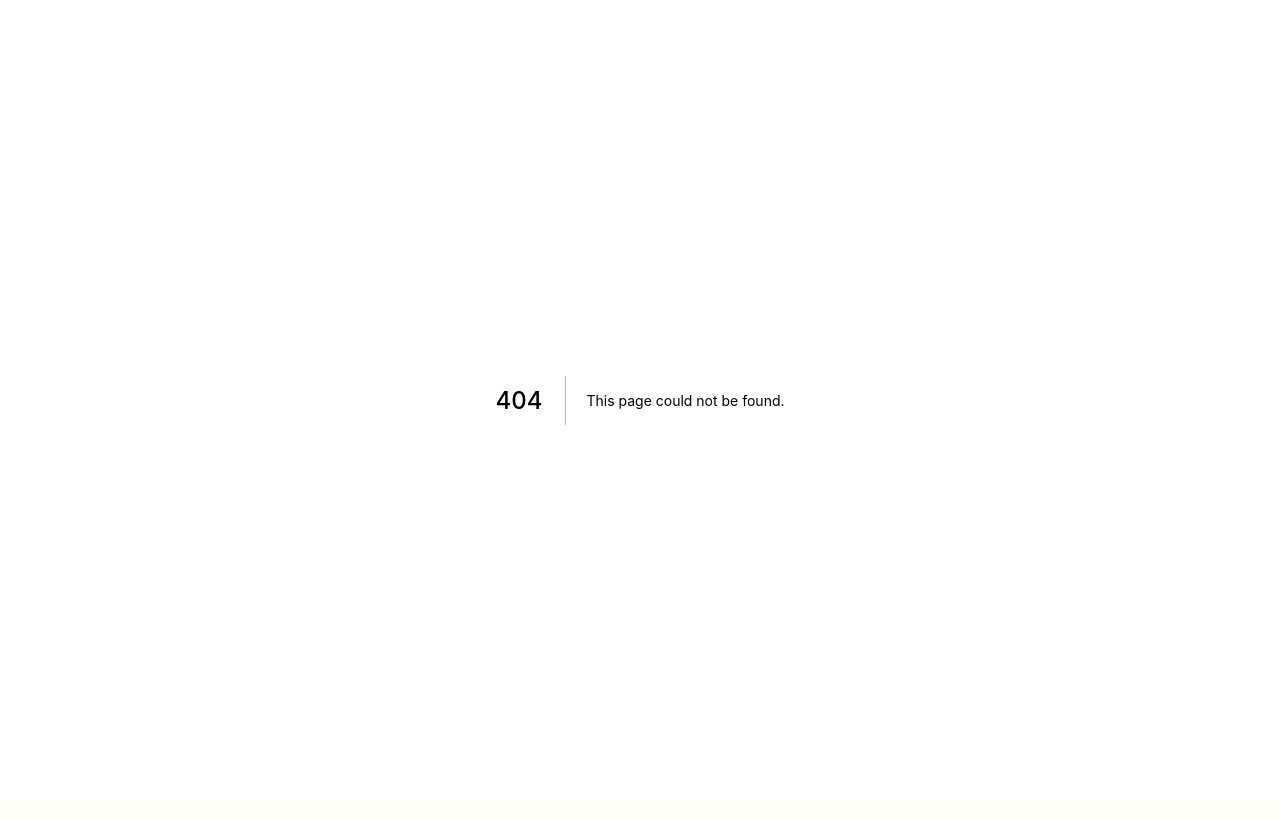
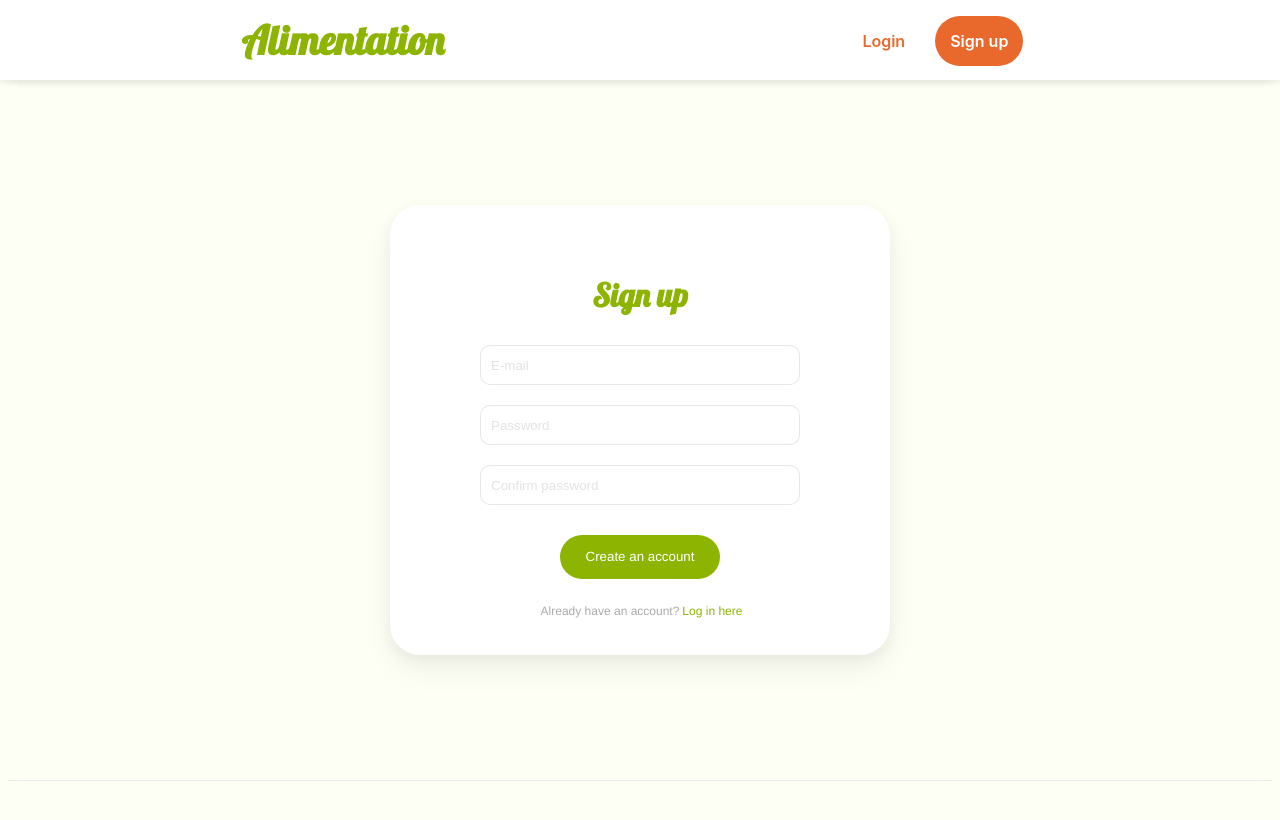
Before and after one commit to garlicgarrison/alimentation, a Next.js app: page /signup in a window 1280 px wide. Before the commit this address had no page. Shown: the top 820 px of the page. Built offline with nearby package versions, Linux system fonts and the light colour scheme.

Commit message:
Signin page not used

```diff
--- /dev/null
+++ b/pages/signup.tsx
@@ -0,0 +1,58 @@
+import Head from 'next/head'
+import styles from '../styles/Signup.module.scss'
+import React, { useEffect, useState } from 'react'
+import firebase from '../firebase/config'
+import "firebase/firestore"
+import Link  from 'next/link';
+
+import Layout from '../components/layouts/Layout'
+
+export default function Signup() {
+
+  return (
+    <div className={styles.container}>
+      <Head>
+        <title>Alimentation-Log in</title>
+        <link rel="icon" href="/favicon.ico" />
+      </Head>
+
+      <main className={styles.main}>
+        <div className={styles.input_container}>
+          <h1>Sign up</h1>
+
+          <div className={styles.input_area}>
+            <div>
+              <input className={styles.field_input} placeholder="E-mail" />
+              <input className={styles.field_input} placeholder="Password" />
+              <input className={styles.field_input} placeholder="Confirm password" />
+            </div>
+
+            <Link href={{pathname: '/userInfo'}}>
+              <button className={styles.submit_button}>
+                {/*Navigate to userinfo*/}
+                <p>Create an account</p>
+              </button>
+            </Link>
+
+            <div className={styles.signup_issue}>
+              <div className={styles.issues}>
+                <p>Already have an account?</p>
+                <div className={styles.issue_link}>
+                  <Link href={{pathname: "/login"}}>Log in here</Link>
+                </div>
+              </div>
+            </div>
+          </div>
+
+        </div>
+      </main>
+
+
+      <footer className={styles.footer}>
+
+      </footer>
+    </div>
+  )
+}
+
+Signup.getLayout = page => <Layout>{page}</Layout>
--- /dev/null
+++ b/styles/Signup.module.scss
@@ -0,0 +1,173 @@
+@import "./utils.scss"
+;.container {
+  min-height: 100vh;
+  padding: 0 0.5rem;
+  display: flex;
+  flex-direction: column;
+  justify-content: center;
+  align-items: center;
+}
+
+.main {
+  flex: 1;
+  display: flex;
+  flex-direction: column;
+  justify-content: center;
+  align-items: center;
+}
+
+.footer {
+  width: 100%;
+  height: 100px;
+  border-top: 1px solid #eaeaea;
+  display: flex;
+  justify-content: center;
+  align-items: center;
+}
+
+.footer img {
+  margin-left: 0.5rem;
+}
+
+.footer a {
+  display: flex;
+  justify-content: center;
+  align-items: center;
+}
+
+.title a {
+  color: #0070f3;
+  text-decoration: none;
+}
+
+.title a:hover,
+.title a:focus,
+.title a:active {
+  text-decoration: underline;
+}
+
+.title {
+  margin: 0;
+  line-height: 1.15;
+  font-size: 4rem;
+}
+
+.title,
+.description {
+  text-align: center;
+}
+
+.description {
+  line-height: 1.5;
+  font-size: 1.5rem;
+}
+
+.input_container
+{
+  width: 500px;
+  height: 450px;
+  background-color: white;
+  border-radius: 30px;
+  box-shadow:
+      0 15px 30px 0 rgba(0,0,0,0.05),
+      0 5px 15px 0 rgba(0,0,0,.05);
+    transition: ease box-shadow 0.3s;
+    &:hover {
+        box-shadow:
+         0 15px 60px 0 rgba(0,0,0,0.08),
+         0 5px 25px 0 rgba(0,0,0,.08);
+       }
+  padding: 50px;
+  margin: 50px;
+  h1 {
+    font-family: 'Lobster';
+    margin: 20px;
+  }
+  color: $light-green;
+  display: flex;
+  flex-direction: column;
+  align-items: center;
+  justify-content: space-evenly;
+}
+
+
+.input_area
+{
+  position: relative;
+  width: 80%;
+  display: flex;
+  flex-direction: column;
+  justify-content: space-evenly;
+  text-align: center;
+  align-items: center;
+}
+
+
+.field_input
+{
+  width: 100%;
+  height: 40px;
+  padding: 10px;
+  margin: 10px 0;
+  outline: none;
+  border: 1px solid #1717171A;
+  border-radius: 10px;
+  &::-webkit-input-placeholder
+  {
+    opacity: 0.2;
+  }
+}
+
+.submit_button
+{
+  width: 160px;
+  margin: 20px;
+  background-color: $light-green;
+  font-family: Helvetica;
+  font-weight: 500;
+  outline: none;
+  border: none;
+  border-radius: 30px;
+  &:hover
+  {
+    cursor: pointer;
+  }
+  p
+  {
+    color: white;
+  }
+}
+
+.signup_issue
+{
+  height: 48px;
+  align-items: center;
+  justify-content: space-evenly;
+  font-family: Helvetica;
+  font-size: 12px;
+  color: #AAAAAA;
+}
+
+.issues
+{
+  display: flex;
+  flex-direction: row;
+  justify-content: space-around;
+  p {
+    margin: 5px 0;
+    padding: 0 3px;
+  }
+}
+
+.issue_link
+{
+  align-items: center;
+  height: 14px;
+  margin: 5px 0;
+  color: $light-green;
+  border-bottom: 1px solid transparent;
+  &:hover {
+    cursor: pointer;
+    border-bottom: 1px solid;
+  }
+}
```
